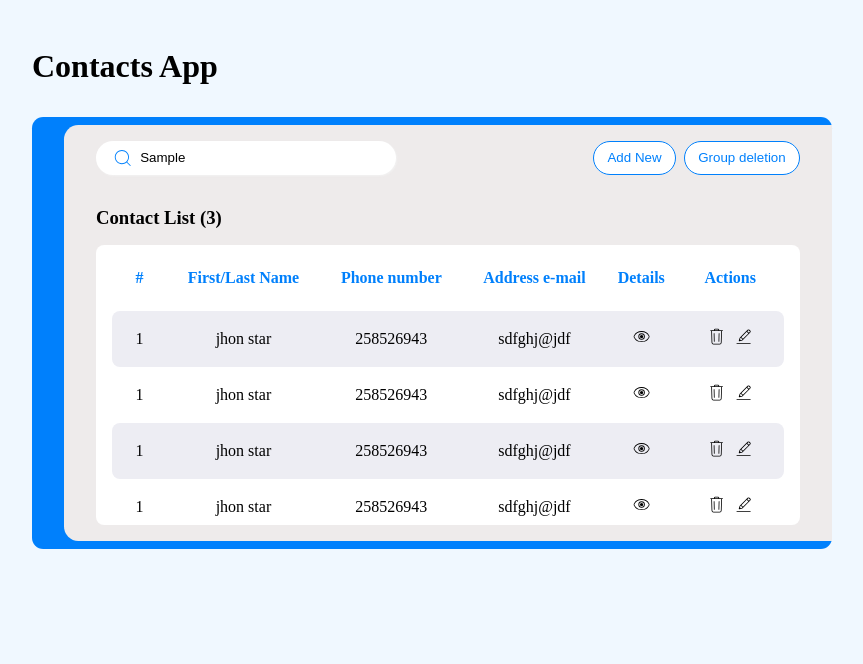
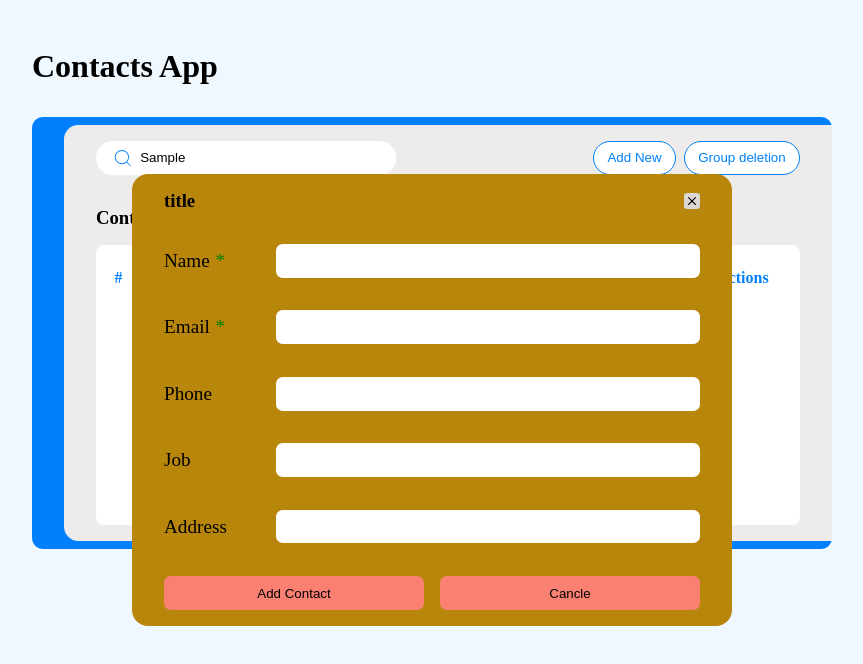
Before and after one commit to FakhriNoorollahi/contactApp-Responsive, a React (Vite) app: page / in a window 1280 px wide. Both pictures are taken after typing "Sample" into the empty fields and a click on the button "Add New". Shown: the top 664 px of the page, without its empty margins (208-1071 px from the left). Built offline with nearby package versions, Linux system fonts and the light colour scheme.

Commit message:
add new contact and search contact added

```diff
--- a/src/App.jsx
+++ b/src/App.jsx
@@ -4,13 +4,20 @@ import ContactsList from "./components/contactsContent/ContactsList";
 
 function App() {
   const [search, setSearch] = useState("");
+  const [contacts, setContacts] = useState(
+    JSON.parse(localStorage.getItem("contacts")) || []
+  );
 
-  const addHandler = (e) => {
+  const deleteHandler = (e) => {
     console.log(e.target);
   };
 
-  const deleteHandler = (e) => {
-    console.log(e.target);
+  const addNewContactHandler = (data) => {
+    const newContacts = [...contacts, data];
+    console.log(newContacts);
+
+    setContacts(newContacts);
+    localStorage.setItem("contacts", JSON.stringify(newContacts));
   };
 
   return (
@@ -21,10 +28,10 @@ function App() {
           <ContactsHeader
             search={search}
             setSearch={setSearch}
-            addHandler={addHandler}
             deleteHandler={deleteHandler}
+            addNewContactHandler={addNewContactHandler}
           />
-          <ContactsList />
+          <ContactsList contacts={contacts} search={search} />
         </div>
       </div>
     </div>
--- /dev/null
+++ b/src/components/AddNewContacts/AddNewContacts.jsx
@@ -0,0 +1,90 @@
+import React, { useState } from "react";
+import Input from "../../ui/Input";
+import inputs from "../constans/inputData";
+import styles from "./addNewContacts.module.css";
+
+function AddNewContacts({ addNewContactHandler, onClose }) {
+  const [contactData, setContactData] = useState({
+    name: "",
+    phone: "",
+    email: "",
+    address: "",
+    job: "",
+    id: "",
+  });
+
+  const [isError, setIsError] = useState({
+    name: false,
+    email: false,
+  });
+
+  const handleChangeInput = (e) => {
+    const title = e.target.id;
+    const value = e.target.value;
+    setContactData((data) => ({
+      ...data,
+      [title]: value,
+      id: new Date().getTime(),
+    }));
+  };
+
+  const saveNewContact = () => {
+    const { name, email } = contactData;
+    if (!name && !email) {
+      setIsError({
+        name: true,
+        email: true,
+      });
+      return;
+    } else if (!name) {
+      setIsError({
+        ...isError,
+        name: true,
+      });
+      return;
+    } else if (!email) {
+      setIsError({
+        ...isError,
+        email: true,
+      });
+      return;
+    }
+
+    addNewContactHandler(contactData);
+    setIsError({
+      name: false,
+      email: false,
+    });
+    setContactData({
+      name: "",
+      phone: "",
+      email: "",
+      address: "",
+      job: "",
+    });
+    onClose();
+  };
+
+  return (
+    <div>
+      {inputs.map((item) => (
+        <Input
+          key={item.title}
+          value={contactData[item.title]}
+          onChange={handleChangeInput}
+          id={item.title}
+          title={item.title}
+          required={item.required}
+          type="text"
+          isError={isError[item.title]}
+        />
+      ))}
+      <div className={styles.modalBtns}>
+        <button onClick={saveNewContact}>Add Contact</button>
+        <button onClick={onClose}>Cancle</button>
+      </div>
+    </div>
+  );
+}
+
+export default AddNewContacts;
--- /dev/null
+++ b/src/components/AddNewContacts/addNewContacts.module.css
@@ -0,0 +1,12 @@
+.modalBtns {
+  display: flex;
+  gap: 1em;
+}
+
+.modalBtns button {
+  display: inline-block;
+  padding: 0.7em;
+  flex: 1;
+  border-radius: 0.5em;
+  background-color: salmon;
+}
--- /dev/null
+++ b/src/components/constans/inputData.js
@@ -0,0 +1,16 @@
+const inputs = [
+  {
+    title: "name",
+    required: true,
+  },
+
+  {
+    title: "email",
+    required: true,
+  },
+  { title: "phone", required: false },
+  { title: "job", required: false },
+  { title: "address", required: false },
+];
+
+export default inputs;
--- a/src/components/contactsContent/ContactsList.jsx
+++ b/src/components/contactsContent/ContactsList.jsx
@@ -2,7 +2,13 @@ import React from "react";
 import styles from "./contactsList.module.css";
 import { CiEdit, CiRead, CiTrash } from "react-icons/ci";
 
-function ContactsList() {
+function ContactsList({ contacts, search }) {
+  const contactsAll = contacts.filter(
+    (c) =>
+      c.name.toLowerCase().includes(search.trim().toLowerCase()) ||
+      c.email.toLowerCase().includes(search.trim().toLowerCase())
+  );
+
   return (
     <div>
       <h3>Contact List (3)</h3>
@@ -19,14 +25,29 @@ function ContactsList() {
             </tr>
           </thead>
           <tbody>
+            {contactsAll.map((contact, index) => (
+              <ContactItem key={contact.id} contact={contact} index={index} />
+            ))}
+          </tbody>
+        </table>
+      </div>
+    </div>
+  );
+}
+
+export default ContactsList;
+
+function ContactItem({ contact, index }) {
+  const { name, email, phone } = contact;
+  return (
     <tr>
-              <td>1</td>
+      <td>{index}</td>
       <td>
         <span></span>
-                <span>jhon star</span>
+        <span>{name.substring(0, 8)}</span>
       </td>
-              <td>258526943</td>
-              <td>sdfghj@jdf</td>
+      <td>{phone ? phone : "➖"}</td>
+      <td>{email.substring(0, 8)}</td>
       <td>
         <button>
           <CiRead />
@@ -43,131 +64,5 @@ function ContactsList() {
         </div>
       </td>
     </tr>
-            <tr>
-              <td>1</td>
-              <td>
-                <span></span>
-                <span>jhon star</span>
-              </td>
-              <td>258526943</td>
-              <td>sdfghj@jdf</td>
-              <td>
-                <button>
-                  <CiRead />
-                </button>
-              </td>
-              <td>
-                <div className={styles.buttons}>
-                  <button>
-                    <CiTrash />
-                  </button>
-                  <button>
-                    <CiEdit />
-                  </button>
-                </div>
-              </td>
-            </tr>
-            <tr>
-              <td>1</td>
-              <td>
-                <span></span>
-                <span>jhon star</span>
-              </td>
-              <td>258526943</td>
-              <td>sdfghj@jdf</td>
-              <td>
-                <button>
-                  <CiRead />
-                </button>
-              </td>
-              <td>
-                <div className={styles.buttons}>
-                  <button>
-                    <CiTrash />
-                  </button>
-                  <button>
-                    <CiEdit />
-                  </button>
-                </div>
-              </td>
-            </tr>
-            <tr>
-              <td>1</td>
-              <td>
-                <span></span>
-                <span>jhon star</span>
-              </td>
-              <td>258526943</td>
-              <td>sdfghj@jdf</td>
-              <td>
-                <button>
-                  <CiRead />
-                </button>
-              </td>
-              <td>
-                <div className={styles.buttons}>
-                  <button>
-                    <CiTrash />
-                  </button>
-                  <button>
-                    <CiEdit />
-                  </button>
-                </div>
-              </td>
-            </tr>
-            <tr>
-              <td>1</td>
-              <td>
-                <span></span>
-                <span>jhon star</span>
-              </td>
-              <td>258526943</td>
-              <td>sdfghj@jdf</td>
-              <td>
-                <button>
-                  <CiRead />
-                </button>
-              </td>
-              <td>
-                <div className={styles.buttons}>
-                  <button>
-                    <CiTrash />
-                  </button>
-                  <button>
-                    <CiEdit />
-                  </button>
-                </div>
-              </td>
-            </tr>
-            <tr>
-              <td>1</td>
-              <td>
-                <span></span>
-                <span>jhon star</span>
-              </td>
-              <td>258526943</td>
-              <td>sdfghj@jdf</td>
-              <td>
-                <button>
-                  <CiRead />
-                </button>
-              </td>
-              <td>
-                <div className={styles.buttons}>
-                  <button>
-                    <CiTrash />
-                  </button>
-                  <button>
-                    <CiEdit />
-                  </button>
-                </div>
-              </td>
-            </tr>
-          </tbody>
-        </table>
-      </div>
-    </div>
   );
 }
-
-export default ContactsList;
--- a/src/components/contactsHeader/ContactsHeader.jsx
+++ b/src/components/contactsHeader/ContactsHeader.jsx
@@ -1,8 +1,17 @@
-import React from "react";
+import React, { useState } from "react";
 import styles from "./contactsHeader.module.css";
 import { CiSearch } from "react-icons/ci";
+import AddNewContacts from "../AddNewContacts/AddNewContacts";
+import Modal from "../modal/Modal";
 
-function ContactsHeader({ search, setSearch, addHandler, deleteHandler }) {
+function ContactsHeader({
+  search,
+  setSearch,
+  deleteHandler,
+  addNewContactHandler,
+}) {
+  const [open, setOpen] = useState(false);
+
   return (
     <div className={styles.header}>
       <div className={styles.search}>
@@ -15,8 +24,20 @@ function ContactsHeader({ search, setSearch, addHandler, deleteHandler }) {
         />
       </div>
       <div className={styles.buttons}>
-        <button onClick={addHandler}>Add New</button>
-        <button onClick={deleteHandler}>Group deletion</button>
+        <button onClick={() => setOpen(true)} className={styles.button}>
+          Add New
+        </button>
+        {open && (
+          <Modal onClose={() => setOpen(false)}>
+            <AddNewContacts
+              onClose={() => setOpen(false)}
+              addNewContactHandler={addNewContactHandler}
+            />
+          </Modal>
+        )}
+        <button onClick={deleteHandler} className={styles.button}>
+          Group deletion
+        </button>
       </div>
     </div>
   );
--- a/src/components/contactsHeader/contactsHeader.module.css
+++ b/src/components/contactsHeader/contactsHeader.module.css
@@ -33,7 +33,7 @@
   gap: 0.5em;
 }
 
-.buttons button {
+.buttons .button {
   padding: 0.3em 1em;
   border-radius: 1.3em;
   border: 1px solid #0080fc;
--- /dev/null
+++ b/src/components/modal/Modal.jsx
@@ -0,0 +1,19 @@
+import React from "react";
+import styles from "./modal.module.css";
+import { HiMiniXMark } from "react-icons/hi2";
+
+function Modal({ children, onClose }) {
+  return (
+    <div className={styles.modal}>
+      <div className={styles.modalHeader}>
+        <h3>title</h3>
+        <button onClick={onClose}>
+          <HiMiniXMark />
+        </button>
+      </div>
+      {children}
+    </div>
+  );
+}
+
+export default Modal;
--- /dev/null
+++ b/src/components/modal/modal.module.css
@@ -0,0 +1,27 @@
+.modal {
+  position: absolute;
+  top: 50%;
+  left: 50%;
+  transform: translate(-50%, -50%);
+  width: 600px;
+  background-color: darkgoldenrod;
+  padding: 1em 2em;
+  z-index: 100;
+  border-radius: 1em;
+}
+
+.modalHeader {
+  display: flex;
+  justify-content: space-between;
+  align-items: center;
+  margin-bottom: 2em;
+}
+
+.modalHeader button {
+  display: flex;
+  align-items: center;
+  justify-content: center;
+  font-size: 1em;
+  background-color: rgb(221, 214, 213);
+  border-radius: 0.2em;
+}
--- /dev/null
+++ b/src/ui/Input.jsx
@@ -0,0 +1,23 @@
+import React from "react";
+import styles from "./input.module.css";
+
+function Input({ value, onChange, title, id, required, isError, type }) {
+  const opacityShow = isError ? 1 : 0;
+
+  return (
+    <div className={styles.inputContainer}>
+      <div className={styles.inputDiv}>
+        <div className={styles.label}>
+          <label htmlFor={id}>{title}</label>
+          {required && <span className={styles.starSpan}>*</span>}
+        </div>
+        <input type="text" id={id} value={value} onChange={onChange} />
+      </div>
+      <p className={styles.error} style={{ opacity: opacityShow }}>
+        Error
+      </p>
+    </div>
+  );
+}
+
+export default Input;
--- /dev/null
+++ b/src/ui/input.module.css
@@ -0,0 +1,36 @@
+.inputContainer {
+  display: flex;
+  flex-direction: column;
+  gap: 0.3em;
+  margin-bottom: 1em;
+}
+
+.label {
+  display: flex;
+  width: 25%;
+  text-transform: capitalize;
+  font-size: 1.2em;
+}
+
+.starSpan {
+  color: green;
+  margin-left: 0.3em;
+}
+
+.inputDiv {
+  display: flex;
+  align-items: center;
+  gap: 0.5px;
+}
+
+.inputDiv input {
+  background-color: white;
+  padding: 0.7em 0.5em;
+  border-radius: 0.5em;
+}
+
+.error {
+  margin-left: 25%;
+  font-size: 0.7em;
+  color: red;
+}
```
Lines whose indentation alone changed are shown as unchanged.
